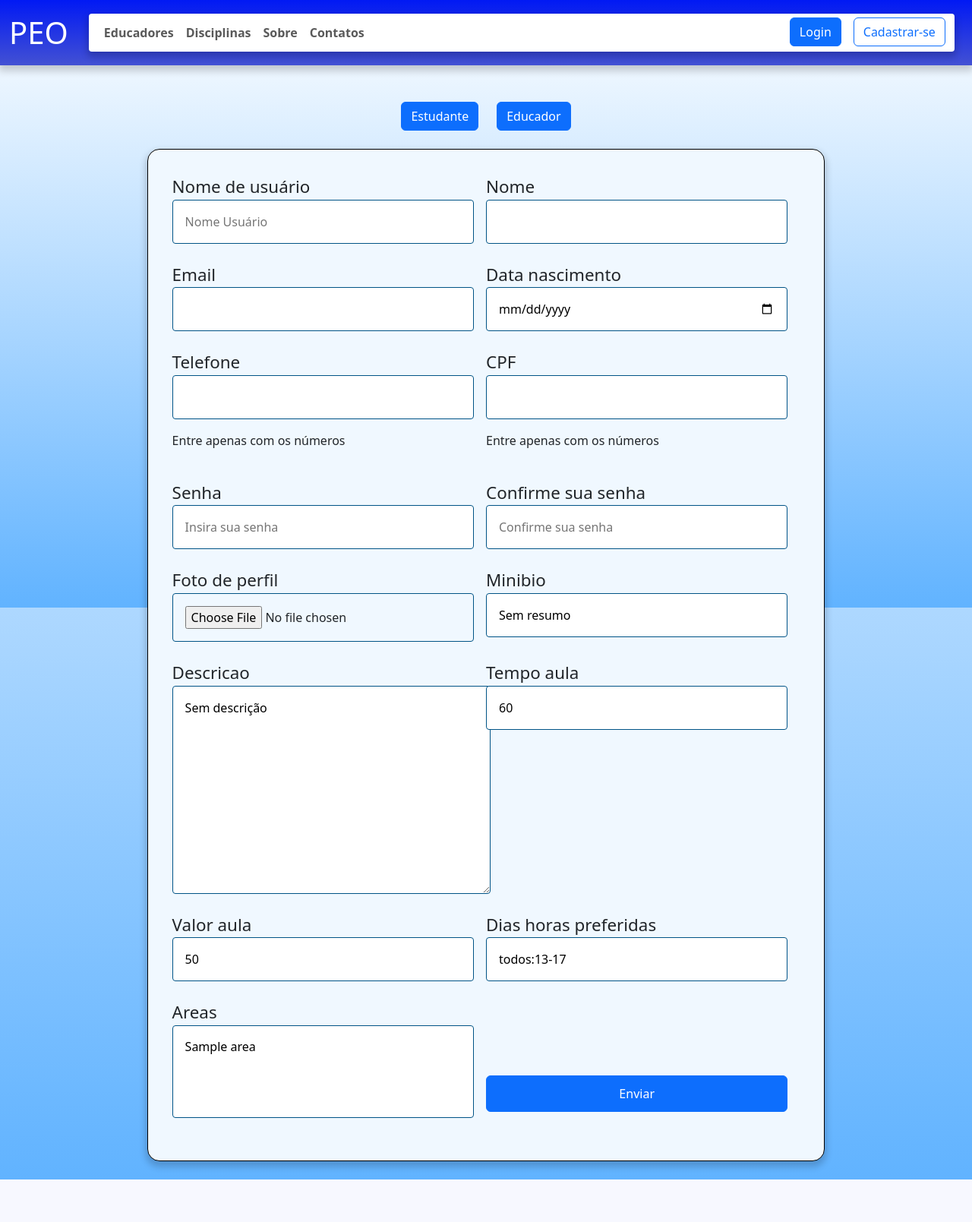
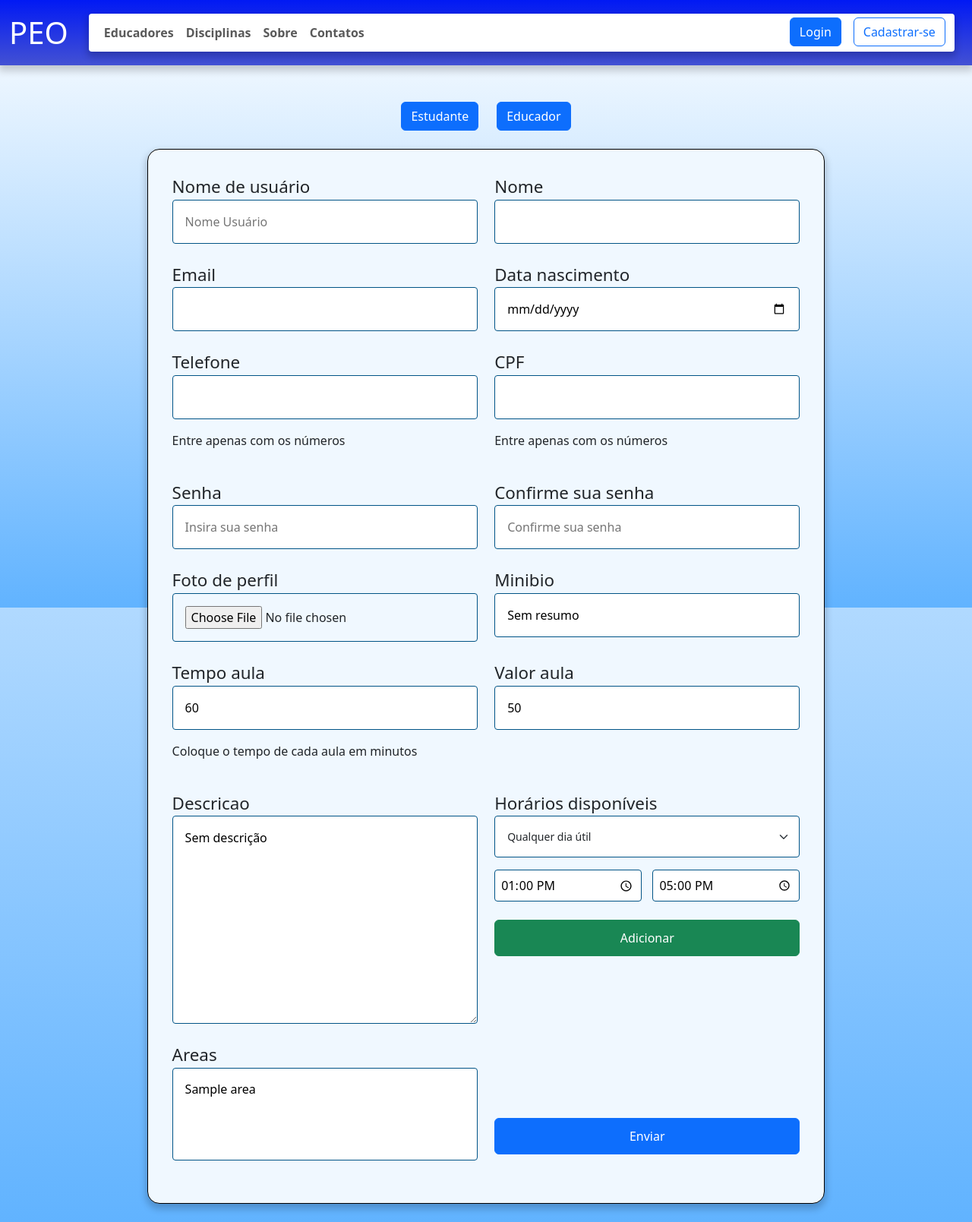
Before and after one commit to GGuedesA/PEO, a Django app: page /cadastro/educador in a window 1280 px wide. Shown: the whole page at 76% size. Before the commit the page ends 1553 px from the top, so only its background shows below. Run offline with Django 5.2, Linux system fonts and the light colour scheme; tables that the repository leaves empty hold one stand-in row (values such as "Sample post"); some libraries are stand-ins or nearby versions.

Commit message:
feat: campo de horários do professor criado

```diff
--- a/base_static/global/css/styles.css
+++ b/base_static/global/css/styles.css
@@ -200,9 +200,12 @@ body {
   gap: 1.5rem;
 }
 
-.form-group {
+.form-group,
+.form-group input,
+.form-group textarea {
   width: 100%;
 }
+
 
 .btn-container {
   justify-content: end;
@@ -210,6 +213,12 @@ body {
 }
 .btn-submit {
   height: 3rem;
+}
+
+.span-horas {
+  display: flex;
+  gap: .9rem;
+  margin-bottom: 1.5rem;
 }
 
 .errorlist {
@@ -253,7 +262,12 @@ body {
 @media (min-width: 768px) {
   .form-group {
     width: 50%;
-    padding-inline: 0rem 1rem;
+  }
+  .form-group:nth-child(2n+1) {
+    padding-inline: .7rem 0rem;
+  }
+  .form-group:nth-child(2n) {
+    padding-inline: 0rem .7rem;
   }
 }
 
--- /dev/null
+++ b/base_static/global/js/form_educador.js
@@ -0,0 +1,90 @@
+let chips; // Declarar a variável fora da função
+
+function gerarChips(selectedDay, startTime, endTime) {
+    const chipContainer = document.getElementById('chipContainer');
+        const chipValue = `${selectedDay}:${startTime}-${endTime}`; // Formato do chip
+
+        // Verificar se o chip já existe no Set
+        if (!chips.has(chipValue)) {
+            const chip = document.createElement('div');
+            chip.className = 'chip';
+            chip.textContent = chipValue; // Definindo o texto do chip
+
+            // Criar botão de exclusão
+            const removeButton = document.createElement('button');
+            removeButton.textContent = 'x'; // Texto do botão
+            removeButton.className = 'btn btn-danger btn-sm'; // Estilo do botão
+            removeButton.style.marginLeft = '10px'; // Espaçamento
+            removeButton.addEventListener('click', function() {
+                chipContainer.removeChild(chip); // Remove o chip
+                chips.delete(chipValue); // Remove do Set
+                updateHiddenField(); // Atualiza o campo oculto
+            });
+
+            // Adicionar o botão de exclusão ao chip
+            chip.appendChild(removeButton);
+            chipContainer.appendChild(chip);
+
+            // Adicionar o valor ao Set
+            chips.add(chipValue);
+            updateHiddenField(); // Atualiza o campo oculto
+        } else {
+            alert('Este dia e horário já foi adicionado.');
+        }
+}
+
+// Função para inicializar o Set
+function initializeChips() {
+    chips = new Set(); // Reinicia o Set
+    const hiddenField = document.getElementById('id_dias_horas_preferidas');
+    chips_string = hiddenField.value
+    if(chips_string) {
+        chips_string = chips_string.split(',')
+        if(chips_string.length > 0) {
+            chips_string.forEach(chip => {
+                const [day, startTime, endTime] = chip.replace(':','-').split('-');
+                gerarChips(day, startTime, endTime);
+            });
+        }
+    }
+}
+
+// Inicializa os chips quando a página carrega
+window.onload = initializeChips;
+
+document.getElementById('addChip').addEventListener('click', function() {
+    const select = document.getElementById('diasSelect');
+    const startTime = document.getElementById('startTime').value;
+    const endTime = document.getElementById('endTime').value;
+    const selectedDay = select.value; // Pegando o valor
+
+    // Verifica se os horários estão preenchidos
+    if (startTime && endTime) {
+        // Verifica se o horário final é menor que o inicial
+        if (endTime < startTime) {
+            alert('O horário final não pode ser menor que o horário inicial.');
+            return; // Interrompe a execução
+        }
+
+        gerarChips(selectedDay, startTime, endTime);
+
+    } else {
+        alert('Por favor, preencha os horários.');
+    }
+});
+
+// Função para atualizar o campo oculto com a string concatenada
+function updateHiddenField() {
+    const hiddenField = document.getElementById('id_dias_horas_preferidas');
+    hiddenField.value = Array.from(chips).join(','); // Juntando os chips em uma string
+}
+
+// Atualiza o campo oculto quando o formulário é enviado
+document.getElementById('submitButton').addEventListener('click', function(event) {
+    if (chips.size === 0) { // Verifica se não há chips
+        alert('Você deve adicionar pelo menos um horário.');
+        event.preventDefault(); // Impede o envio do formulário
+    } else {
+        updateHiddenField();
+    }
+});
--- a/base_templates/global/base.html
+++ b/base_templates/global/base.html
@@ -52,5 +52,6 @@
     </main>
     <!-- Incluindo o arquivo JS do Bootstrap -->
     <script src="{% static 'global/js/bootstrap.bundle.min.js' %}"></script>
+    {% block includes_bottom %}{% endblock includes_bottom %}
   </body>
 </html>
--- a/sistema/forms.py
+++ b/sistema/forms.py
@@ -107,9 +107,13 @@ class UsuarioForm(forms.ModelForm):
 class EducadorForm(forms.ModelForm):
     minibio = forms.CharField(max_length=255, required=False, initial='Sem resumo')
     descricao = forms.CharField(widget=forms.Textarea, required=False, initial='Sem descrição')
-    tempo_aula = forms.IntegerField(min_value=1, initial=60)
+    tempo_aula = forms.IntegerField(min_value=1, initial=60, help_text="Coloque o tempo de cada aula em minutos")
     valor_aula = forms.DecimalField(max_digits=5, decimal_places=2, initial=50)
-    dias_horas_preferidas = forms.CharField(required=False, initial='todos:13-17')
+    dias_horas_preferidas = forms.CharField(
+        required=False,
+        label="Horários disponíveis",
+        widget=forms.TextInput(attrs={'type': 'hidden'})
+    )
 
     # ManyToManyField de áreas, deve garantir que o queryset esteja correto
     areas = forms.ModelMultipleChoiceField(queryset=Area.objects.all(), required=False)
@@ -117,6 +121,16 @@ class EducadorForm(forms.ModelForm):
     class Meta:
         model = Educador
         fields = (
-            'minibio', 'descricao', 'tempo_aula',
-            'valor_aula', 'dias_horas_preferidas', 'areas',
+            'minibio', 'tempo_aula',
+            'valor_aula', 'descricao', 'dias_horas_preferidas', 'areas',
         )
+
+    def clean_dias_horas_preferidas(self):
+        horarios = self.cleaned_data.get('dias_horas_preferidas')
+        if not horarios or horarios == "":
+            self.add_error(
+                'dias_horas_preferidas',
+                ValidationError('Insira pelo menos UM valor', code='invalid')
+            )
+
+        return horarios
--- a/sistema/models.py
+++ b/sistema/models.py
@@ -1,7 +1,6 @@
 from django.db import models
 from django.utils import timezone
 
-# Create your models here.
 class Area(models.Model):
     nome = models.CharField(max_length=100, unique=True)
 
--- a/sistema/templates/sistema/form_educador.html
+++ b/sistema/templates/sistema/form_educador.html
@@ -1,4 +1,5 @@
 {% extends 'global/base.html' %}
+{% load static %}
 
 {% block content %}
   <div class="container d-md-flex flex-column align-items-center">
@@ -20,12 +21,35 @@
       {% endfor %}
       {% for field in form2 %}
         <div class="form-group flex-md-wrap">
+          {% if field.name != 'dias_horas_preferidas' %}
+            <label for="{{ field.id_for_label }}">{{ field.label }}</label>
+            {{ field }}
+            {% if field.help_text %}
+              <p class="help-text">{{ field.help_text }}</p>
+            {% endif %}
+            {{ field.errors }}
+          {% else %}
           <label for="{{ field.id_for_label }}">{{ field.label }}</label>
-          {{ field }}
-          {% if field.help_text %}
-            <p class="help-text">{{ field.help_text }}</p>
+            <div class="d-flex flex-column">
+              <select class="form-select form-select-sm mb-3 w-100" id="diasSelect">
+                <option value="todos" selected>Qualquer dia útil</option>
+                <option value="segunda">Segunda</option>
+                <option value="terca">Terça</option>
+                <option value="quarta">Quarta</option>
+                <option value="quinta">Quinta</option>
+                <option value="sexta">Sexta</option>
+              </select>
+              <span class="span-horas">
+                {{ field }}
+                <input type="time" id="startTime" name="start_time" value="13:00" class="w-50 p-2" />
+                <input type="time" id="endTime" name="end_time" value="17:00" class="w-50 p-2" />
+              </span>
+              <button class="btn btn-success btn-submit" type="button" id="addChip">Adicionar</button>
+              {{ field.errors }}
+              <!-- Div para os Chips -->
+              <div id="chipContainer" class="mt-3"></div>
+            </div>
           {% endif %}
-          {{ field.errors }}
         </div>
       {% endfor %}
       {% if form.non_field_errors %}
@@ -37,8 +61,24 @@
       {% endif %}
 
       <div class="form-group btn-container">
-        <button class="btn btn-primary btn-submit" type="submit">Enviar</button>
+        <button class="btn btn-primary btn-submit" type="submit" id="submitButton">Enviar</button>
       </div>
     </form>
+
   </div>
+
+  <style>
+    .chip {
+      display: inline-block;
+      padding: 5px 10px;
+      background-color: #007bff;
+      color: white;
+      border-radius: 16px;
+      margin: 5px;
+    }
+  </style>
 {% endblock %}
+
+{% block includes_bottom %}
+  <script src="{% static 'global/js/form_educador.js' %}"></script>
+{% endblock includes_bottom %}
--- a/sistema/urls.py
+++ b/sistema/urls.py
@@ -20,4 +20,5 @@ urlpatterns = [
     path('usuario/<int:_id>/editar', views.editar_usuario, name='editar_usuario'),
 
     path('pagamentocartao/', views.pagamentocartao, name='pagamentocartao'),
+    path('teste/', views.teste, name='teste'),
 ]
--- a/sistema/views/form_views.py
+++ b/sistema/views/form_views.py
@@ -5,7 +5,7 @@ from sistema.forms import *
 def cadastro(request):
     form_action = reverse('sistema:cadastro')
     if request.method == 'POST':
-        form = UsuarioForm(request.POST)
+        form = UsuarioForm(request.POST, files=request.FILES)
         context = {
             'form': form,
             'form_action': form_action,
@@ -37,7 +37,7 @@ def editar_usuario(request, _id):
     form_action = reverse('sistema:editar_usuario', args=(_id,))
 
     if request.method == 'POST':
-        form = UsuarioForm(request.POST, instance=usuario)
+        form = UsuarioForm(request.POST, instance=usuario, files=request.FILES)
         context = {
             'form': form,
             'form_action': form_action,
@@ -64,7 +64,7 @@ def criar_educador(request):
     form_action = reverse('sistema:cadastro_educador')  # URL da ação do formulário
 
     if request.method == 'POST':
-        usuario_form = UsuarioForm(request.POST)
+        usuario_form = UsuarioForm(request.POST, files=request.FILES)
         educador_form = EducadorForm(request.POST)
 
         if usuario_form.is_valid() and educador_form.is_valid():
@@ -106,7 +106,7 @@ def editar_educador(request, _id):
 
     if request.method == 'POST':
         # Instância do formulário com os dados do POST e do objeto Educador existente
-        usuario_form = UsuarioForm(request.POST, instance=educador.usuario)
+        usuario_form = UsuarioForm(request.POST, instance=educador.usuario, files=request.FILES)
         educador_form = EducadorForm(request.POST, instance=educador)
 
         context = {
@@ -140,3 +140,8 @@ def editar_educador(request, _id):
         'form_action': form_action,
     }
     return render(request, 'sistema/form_educador.html', context)
+
+
+def teste(request):
+    context={}
+    return render(request, 'sistema/teste.html', context)
```
Also changed, not shown: sistema/templates/sistema/teste.html (added, +17 -0 lines), base_static/global/js/custom.js (added).
